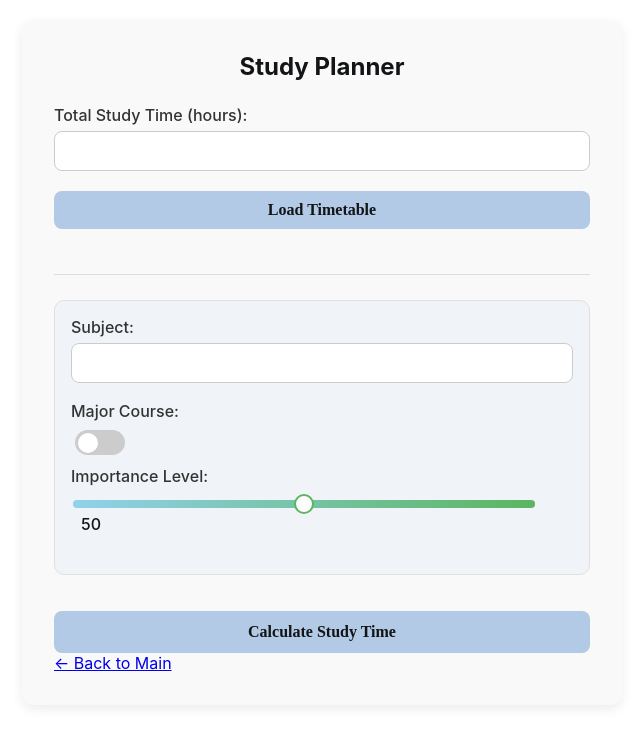
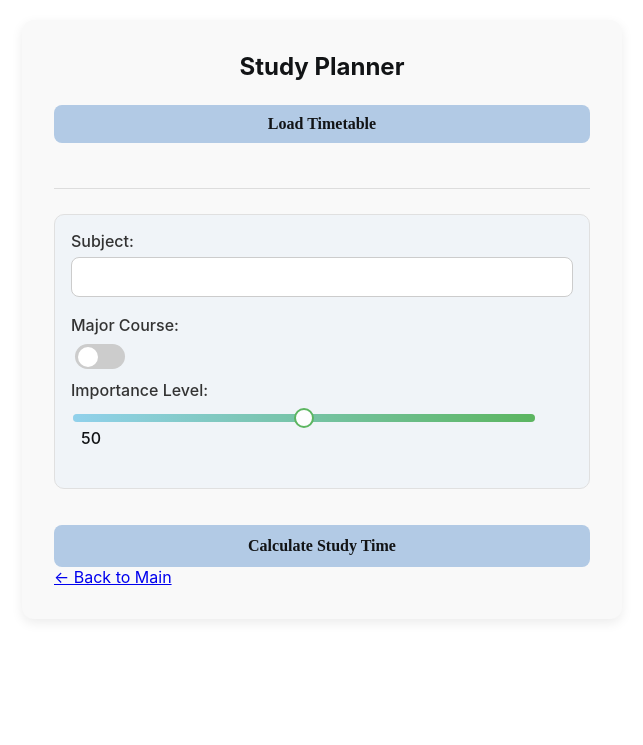
Before and after one commit to hndn00/junior, a Flask app: page /plan in a window 1280 px wide. Shown: the top 745 px of the page, without its empty margins (318-961 px from the left). Run offline with Flask 3, Linux system fonts and the light colour scheme; some web fonts are replaced.

```diff
--- a/templates/index.html
+++ b/templates/index.html
@@ -27,16 +27,16 @@
                 name="timetable_slots"
                 value="{{ timetable_slots|default('') }}" />
 
-        <!-- ② 총 공부 가능 시간 -->
-        <div class="field-group">
-            <label for="total_hours">Total Study Time (hours):</label>
-            <input
-                    type="number"
-                    id="total_hours"
-                    name="total_hours"
-                    step="0.1"
-                    required />
-        </div>
+{#        <!-- ② 총 공부 가능 시간 -->#}
+{#        <div class="field-group">#}
+{#            <label for="total_hours">Total Study Time (hours):</label>#}
+{#            <input#}
+{#                    type="number"#}
+{#                    id="total_hours"#}
+{#                    name="total_hours"#}
+{#                    step="0.1"#}
+{#                    required />#}
+{#        </div>#}
 
         <!-- ③ 에브리타임 URL → 공강·수업 슬롯 로딩 -->
         <button
```
